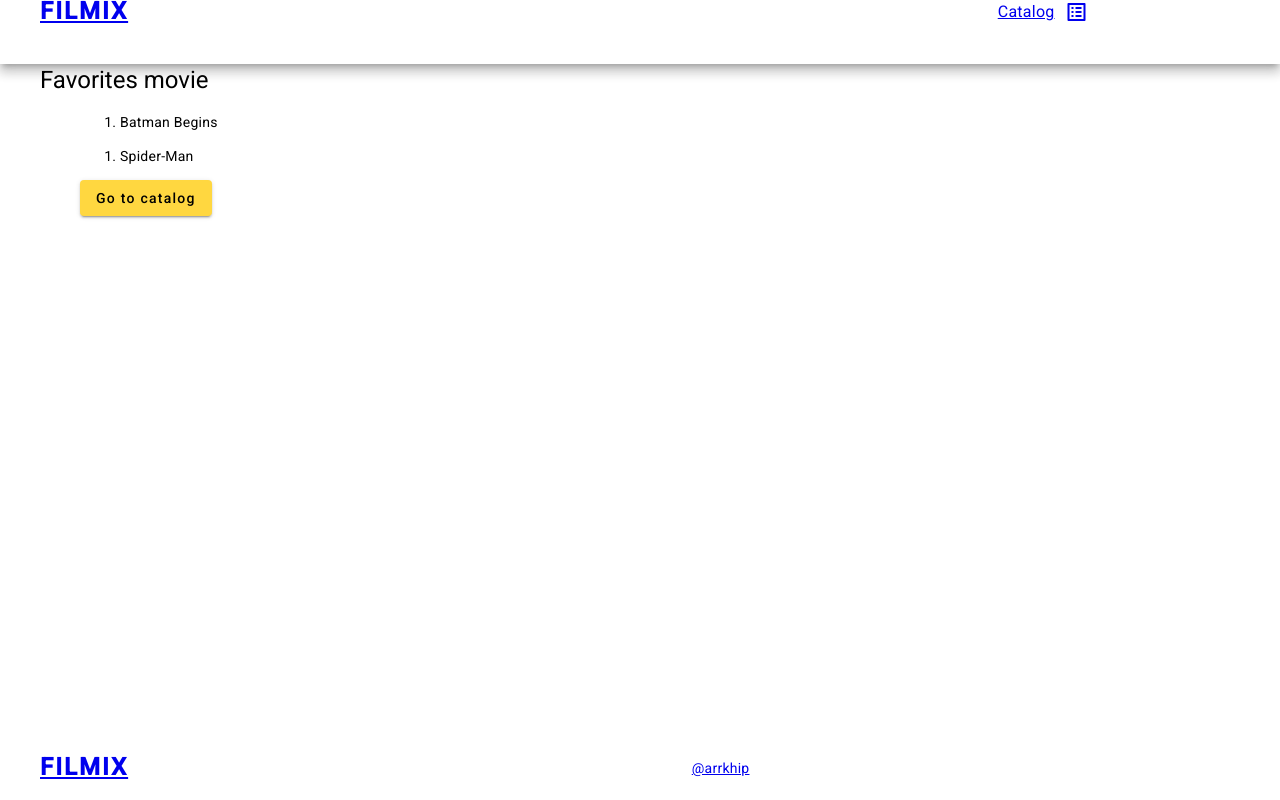
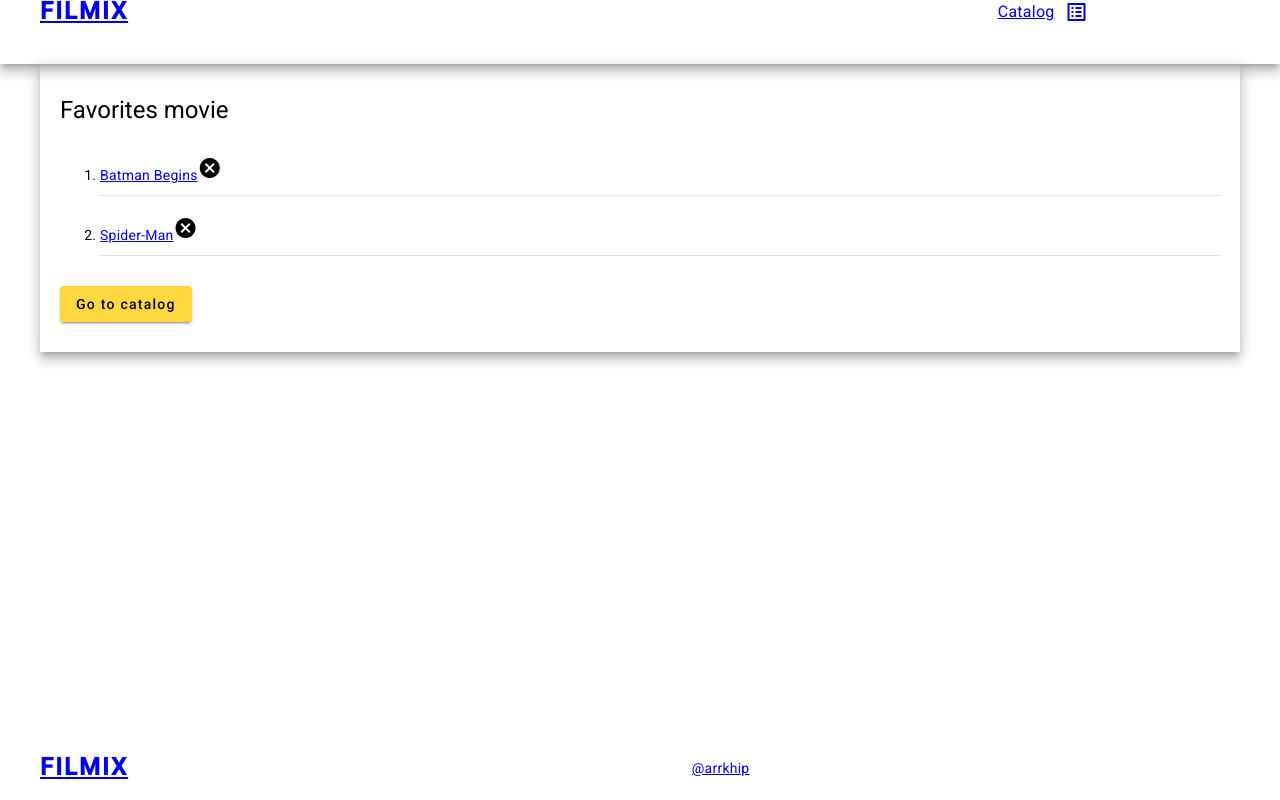
Before and after one commit to arkhipov-v/Filmix, an Angular app: page /favorites in a window 1280 px wide. Built offline with nearby package versions, Linux system fonts and the light colour scheme.

Commit message:
Update style

```diff
--- a/src/app/pages/favorites/favorites.component.html
+++ b/src/app/pages/favorites/favorites.component.html
@@ -1,20 +1,28 @@
-<div class="container">
-  <div class="favorites__banner">
+<section class="favorites section-offsets">
+  <div class="container container--sm">
+    <div class="favorites__content mat-elevation-z8">
+      <div class="favorites__header">
         <h1>Favorites movie</h1>
       </div>
-
-  <div class="container">
+      <div class="favorites__body">
         <div *ngIf="favorieteMoviesList.length > 0; else elseBlock">
-      <ol class="favorites__list" *ngFor="let item of favorieteMoviesList">
-        <li [routerLink]="'/movies/' + item.id">{{ item.name }}</li>
+          <ol class="favorites__list">
+            <li *ngFor="let item of favorieteMoviesList">
+              <a [routerLink]="'/movies/' + item.id">{{ item.name }}</a>
+              <a><mat-icon>cancel</mat-icon></a>
+            </li>
           </ol>
         </div>
         <ng-template #elseBlock>
           <h2>Favorites list is empty!</h2>
         </ng-template>
+      </div>
 
-    <button mat-raised-button color="accent" routerLink="/">
+      <div class="favorites__controls">
+        <button mat-raised-button color="accent" routerLink="catalog">
           Go to catalog
         </button>
       </div>
     </div>
+  </div>
+</section>
--- a/src/app/pages/favorites/favorites.component.scss
+++ b/src/app/pages/favorites/favorites.component.scss
@@ -0,0 +1,22 @@
+.favorites {
+  &__content {
+    padding: 30px 20px;
+  }
+
+  &__header {
+    margin-bottom: 30px;
+  }
+
+  &__body {
+    margin-bottom: 30px;
+  }
+
+  &__list li {
+    padding-bottom: 10px;
+    border-bottom: 1px solid rgba(0, 0, 0, 0.12);
+
+    &:not(:last-child) {
+      margin-bottom: 20px;
+    }
+  }
+}
```
Lines whose indentation alone changed are shown as unchanged.
